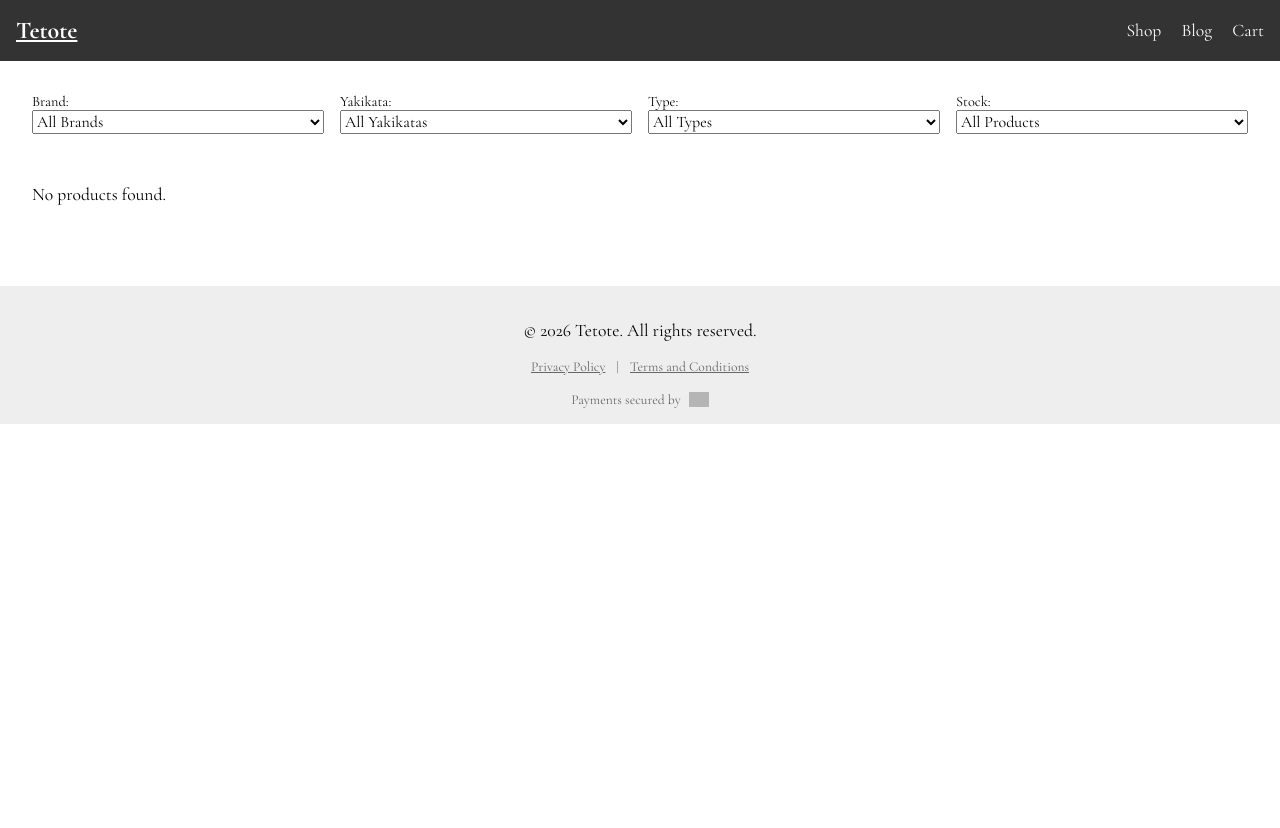
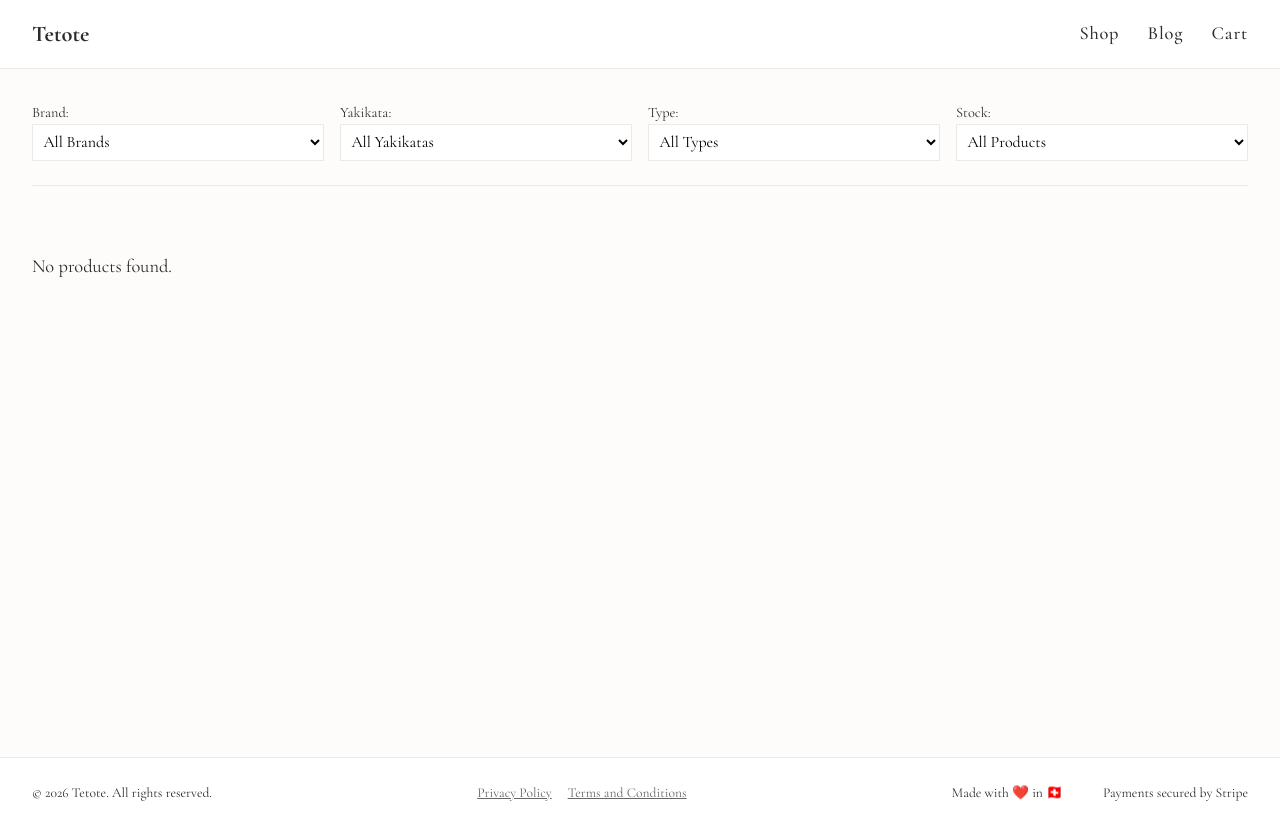
Before and after one commit to attwad/tetote, a Django app: page / in a window 1280 px wide. Before the commit the page ends 424 px from the top, so only its background shows below. Run offline with Django 5.2, Linux system fonts and the light colour scheme; data that the repository does not hold is empty; grey boxes are pictures that could not be loaded.

Commit message:
fewer tones look post commit fix

```diff
--- a/templates/base.html
+++ b/templates/base.html
@@ -9,54 +9,119 @@
     <link rel="preconnect" href="https://fonts.gstatic.com" crossorigin>
     <link href="https://fonts.googleapis.com/css2?family=Cormorant+Garamond:ital,wght@0,300;0,400;0,500;0,600;0,700;1,300;1,400;1,500;1,600;1,700&display=swap" rel="stylesheet">
     <style>
-        body { font-family: 'Cormorant Garamond', serif; margin: 0; padding: 0; font-size: 1.1rem; }
-        select, input, button, textarea { font-family: 'Cormorant Garamond', serif; font-size: 1rem; }
-        header { background: #333; color: white; padding: 1rem; display: flex; justify-content: space-between; align-items: center; }
-        nav a { color: white; margin-left: 1rem; text-decoration: none; }
-        main { padding: 2rem; }
-        .grid { display: grid; grid-template-columns: repeat(auto-fill, minmax(250px, 1fr)); gap: 2rem; }
-        .product-card { padding: 1rem; }
-        .product-card img { max-width: 100%; height: auto; border-radius: 8px; }
-        .price { font-weight: bold; font-size: 1.2rem; }
-        footer { background: #eee; padding: 1rem; text-align: center; margin-top: 2rem; }
-        .filters { margin-bottom: 2rem; }
-        .btn { padding: 0.5rem 1rem; background: #007bff; color: white; border: none; cursor: pointer; text-decoration: none; }
-        .cart-icon { position: relative; }
-        #cart-count { background: red; color: white; border-radius: 50%; padding: 0.2rem 0.5rem; font-size: 0.8rem; position: absolute; top: -10px; right: -10px; }
+        :root {
+            --bg-color: #fdfcfb;
+            --text-main: #2c2c2c;
+            --text-muted: #6b6b6b;
+            --accent-color: #4a5d4e; /* Muted Olive Earth Tone */
+            --accent-hover: #3a4a3d;
+            --border-light: #eceae7;
+            --header-bg: #ffffff;
+        }
 
-        /* Toast Styles */
-        #toast-container {
-            position: fixed;
-            bottom: 20px;
-            right: 20px;
-            z-index: 1000;
-            display: flex;
-            flex-direction: column;
-            gap: 10px;
+        body {
+            font-family: 'Cormorant Garamond', serif;
+            margin: 0;
+            padding: 0;
+            font-size: 1.15rem;
+            background-color: var(--bg-color);
+            color: var(--text-main);
+            line-height: 1.6;
         }
-        .toast {
-            min-width: 250px;
-            padding: 1rem;
-            border-radius: 4px;
-            color: white;
-            box-shadow: 0 4px 6px rgba(0,0,0,0.1);
+
+        select, input, button, textarea {
+            font-family: 'Cormorant Garamond', serif;
+            font-size: 1rem;
+            border: 1px solid var(--border-light);
+            background: white;
+            padding: 0.4rem;
+        }
+
+        header {
+            background: var(--header-bg);
+            color: var(--text-main);
+            padding: 1rem 2rem;
             display: flex;
             justify-content: space-between;
             align-items: center;
-            animation: slideIn 0.3s ease-out;
-            font-size: 0.95rem;
+            border-bottom: 1px solid var(--border-light);
         }
-        .toast.info { background-color: #333; }
-        .toast.error { background-color: #d9534f; }
-        .toast-close {
-            background: none;
+
+        header a { color: var(--text-main); text-decoration: none; transition: opacity 0.2s; }
+        header a:hover { opacity: 0.7; }
+        .logo a { color: var(--text-main) !important; font-size: 1.4rem !important; }
+
+        nav a { margin-left: 1.5rem; font-weight: 500; letter-spacing: 0.05rem; }
+
+        main { padding: 2rem; max-width: 1400px; margin: 0 auto; min-height: 70vh; }
+
+        .grid { display: grid; grid-template-columns: repeat(auto-fill, minmax(220px, 1fr)); gap: 2rem; }
+
+        .product-card { padding: 0; transition: transform 0.3s ease; }
+        .product-card img { max-width: 100%; height: auto; border-radius: 2px; filter: grayscale(10%) contrast(95%); }
+        .product-card h3 { margin: 1rem 0 0.2rem 0; font-size: 1.4rem; font-weight: 500; }
+
+        .price { font-size: 1.1rem; color: var(--text-main); margin-top: 0.5rem; }
+
+        footer {
+            background: white;
+            padding: 1.5rem 2rem;
+            margin-top: 4rem;
+            border-top: 1px solid var(--border-light);
+            font-size: 0.85rem;
+            display: flex;
+            justify-content: space-between;
+            align-items: center;
+            flex-wrap: wrap;
+            gap: 1rem;
+        }
+        .footer-left, .footer-center, .footer-right { display: flex; align-items: center; gap: 1rem; }
+
+        .filters { margin-bottom: 3rem; border-bottom: 1px solid var(--border-light); padding-bottom: 1.5rem; }
+
+        .btn {
+            padding: 0.7rem 1.5rem;
+            background: var(--accent-color);
+            color: white;
             border: none;
+            cursor: pointer;
+            text-decoration: none;
+            transition: all 0.3s;
+            letter-spacing: 0.05rem;
+            display: inline-block;
+        }
+        .btn:hover { background: var(--accent-hover); }
+
+        .cart-icon { position: relative; }
+        #cart-count {
+            background: var(--accent-color);
             color: white;
-            cursor: pointer;
-            font-size: 1.2rem;
-            margin-left: 1rem;
-            line-height: 1;
+            border-radius: 50%;
+            padding: 0.1rem 0.4rem;
+            font-size: 0.7rem;
+            position: absolute;
+            top: -8px;
+            right: -12px;
         }
+
+        /* Toast Styles Refined */
+        #toast-container { position: fixed; bottom: 30px; right: 30px; z-index: 1000; display: flex; flex-direction: column; gap: 12px; }
+        .toast {
+            min-width: 280px;
+            padding: 1.2rem;
+            background: white;
+            color: var(--text-main);
+            border: 1px solid var(--border-light);
+            box-shadow: 0 10px 30px rgba(0,0,0,0.05);
+            display: flex;
+            justify-content: space-between;
+            align-items: center;
+            animation: slideIn 0.4s cubic-bezier(0.16, 1, 0.3, 1);
+            font-size: 1rem;
+        }
+        .toast.error { border-left: 4px solid #c9a09a; }
+        .toast.info { border-left: 4px solid var(--accent-color); }
+        .toast-close { background: none; border: none; color: var(--text-muted); cursor: pointer; font-size: 1.4rem; }
         @keyframes slideIn {
             from { transform: translateX(100%); opacity: 0; }
             to { transform: translateX(0); opacity: 1; }
@@ -85,14 +150,16 @@
     </main>
 
     <footer>
-        <p>&copy; {% now "Y" %} Tetote. All rights reserved.</p>
-        <div style="font-size: 0.85rem; margin-top: 0.5rem; color: #666;">
-            <a href="{% url 'shop:privacy_policy' %}" style="color: #666; margin: 0 0.5rem;">{% translate "Privacy Policy" %}</a> |
-            <a href="{% url 'shop:terms' %}" style="color: #666; margin: 0 0.5rem;">{% translate "Terms and Conditions" %}</a>
+        <div class="footer-left">
+            <span>&copy; {% now "Y" %} {% translate "Tetote. All rights reserved." %}</span>
         </div>
-        <div style="margin-top: 1rem; display: flex; align-items: center; justify-content: center; gap: 0.5rem; font-size: 0.85rem; color: #666;">
-            <span>{% translate "Payments secured by" %}</span>
-            <img src="https://upload.wikimedia.org/wikipedia/commons/b/ba/Stripe_Logo%2C_revised_2016.svg" alt="Stripe" style="height: 15px; opacity: 0.7; vertical-align: middle;">
+        <div class="footer-center">
+            <a href="{% url 'shop:privacy_policy' %}" style="color: #666;">{% translate "Privacy Policy" %}</a>
+            <a href="{% url 'shop:terms' %}" style="color: #666;">{% translate "Terms and Conditions" %}</a>
+        </div>
+        <div class="footer-right">
+            <span style="margin-right: 1.5rem;">{% translate "Made with ❤️ in 🇨🇭" %}</span>
+            <span>{% translate "Payments secured by Stripe" %}</span>
         </div>
     </footer>
 
--- a/templates/shop/product_list.html
+++ b/templates/shop/product_list.html
@@ -58,15 +58,15 @@
                     {% if product.product_type %} | {{ product.product_type.name }}{% endif %}
                 </div>
                 <p class="price">CHF {{ product.price_in_chf|floatformat:2 }}</p>
-                <p style="display: flex; align-items: center; gap: 0.5rem;">
+                <p style="display: flex; align-items: center; gap: 0.5rem; margin-top: 0.5rem; font-size: 0.95rem;">
                     {% if product.is_in_stock %}
-                        <span style="color: green;">{% translate "In Stock" %}</span>
+                        <span style="color: #4a5d4e;">{% translate "In Stock" %}</span>
                     {% else %}
-                        <span style="color: red;">{% translate "Out of Stock" %}</span>
+                        <span style="color: #9a7b76;">{% translate "Out of Stock" %}</span>
                     {% endif %}
 
                     {% if product.is_recently_added %}
-                        <span style="background: #ffd700; padding: 0.1rem 0.4rem; border-radius: 4px; font-size: 0.75rem; color: black; line-height: 1;">{% translate "NEW" %}</span>
+                        <span style="background: #eceae7; padding: 0.1rem 0.4rem; border-radius: 2px; font-size: 0.75rem; color: #6b6b6b; line-height: 1; letter-spacing: 0.05rem;">{% translate "NEW" %}</span>
                     {% endif %}
                 </p>
 
```
Also changed, not shown: templates/shop/product_detail.html (+7 -6 lines).
